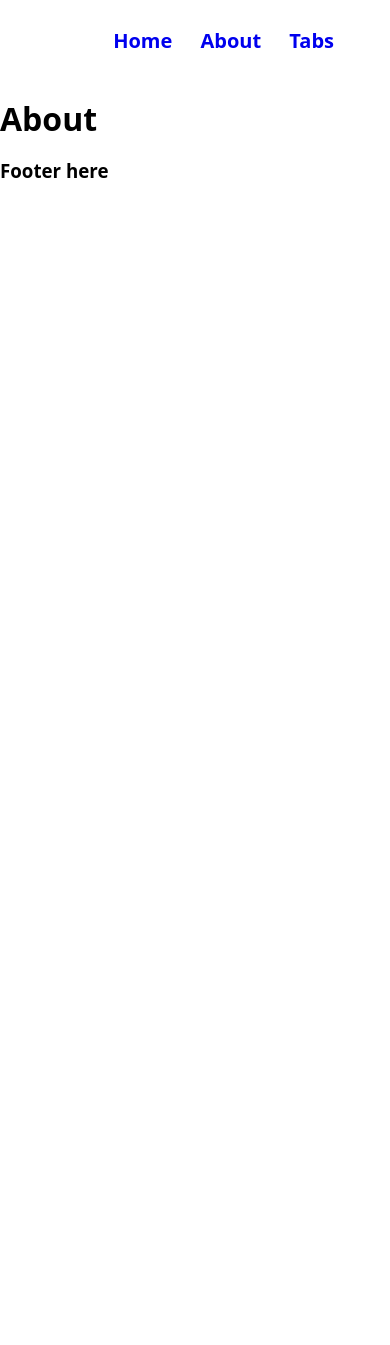
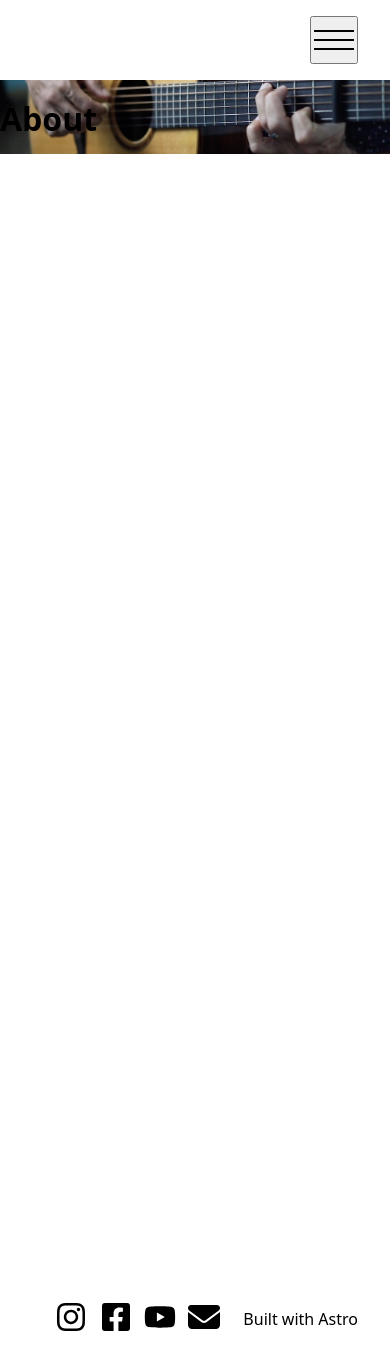
Before and after one commit to AntonEmery/website-rebuild-astro, an Astro site: page /about in a window 390 px wide. Before the commit the page ends 844 px from the top, so only its background shows below. Built offline with nearby package versions, Linux system fonts and the light colour scheme; Astro itself is replaced by a stand-in of ours.

Commit message:
Add footer icons

```diff
--- a/src/components/Footer.astro
+++ b/src/components/Footer.astro
@@ -1,3 +1,17 @@
-<footer>
-  <h3>Footer here</h3>
+<footer class="footer site-content-width">
+  <div>
+    <svg class="icon icon--32">
+      <use href=/icon/instagram.svg#instagram />
+    </svg>
+    <svg class="icon icon--32">
+      <use href=/icon/instagram.svg#facebook />
+    </svg>
+    <svg class="icon icon--32">
+      <use href=/icon/instagram.svg#youtube />
+    </svg>
+    <svg class="icon icon--32">
+      <use href=/icon/instagram.svg#envelope />
+    </svg>
+  </div>
+  <span>Built with Astro</span>
 </footer>
--- /dev/null
+++ b/src/components/MobileNav.tsx
@@ -0,0 +1,17 @@
+import { useState } from "react";
+
+export const MobileNav = () => {
+  const [isMobileNavOpen, setIsMobileNavOpen] = useState(false);
+  return (
+    <>
+    <button className={`nav__hamburger ${isMobileNavOpen ? 'nav__hamburger--open' : ''}`} onClick={() => setIsMobileNavOpen(!isMobileNavOpen)}>
+      <span></span>
+      <span></span>
+      <span></span>
+    </button>
+    <div className={`nav__mobile ${isMobileNavOpen ? 'nav__mobile--open' : ''}`}>
+      <p>Mobile Nav</p>
+      </div>
+    </>
+  )
+};
--- a/src/components/Nav.astro
+++ b/src/components/Nav.astro
@@ -1,6 +1,8 @@
 ---
 const pathname = new URL(Astro.request.url).pathname;
 const currentPath = pathname.slice(1); // remove the first "/"
+import { MobileNav } from './MobileNav.tsx';
+const isAltNavColor = ['about/', 'tabs/'].includes(currentPath);
 ---
 
 <script>
@@ -28,13 +30,14 @@ const currentPath = pathname.slice(1); // remove the first "/"
   observer.observe(targetEl)
 </script>
 
-<header class="site-nav">
+<header class:list={["site-nav", {'site-nav--alt-color': isAltNavColor}]}>
   <nav class="site-content-width nav">
     <div class="nav__main">
       <a class={currentPath === '' ? 'active' : ''} href="/"<span>Home</span></a>
       <a class={currentPath === 'about/' ? 'active' : ''} href="/about/"<span>About</span></a>
       <a class={currentPath === 'tabs/' ? 'active' : ''} href="/tabs/"<span>Tabs</span></a>
     </div>
+    <MobileNav client:load />
   </nav>
 </header>
 <div class="site-nav-placeholder"></div>
--- a/src/pages/about.astro
+++ b/src/pages/about.astro
@@ -1,9 +1,10 @@
 ---
 import Layout from "../layouts/Layout.astro";
+const sectionClassName = "about";
 ---
 
 <Layout title="About Anton" description="Bio of Anton Emery, celtic guitarist", keywords="celtic, guitar, acoustic, sheet musc, tabs">
-  <main>
+  <main class=`section section--${sectionClassName}` data-header>
     <h1>About</h1>
   </main>
 </Layout>
--- a/src/pages/index.astro
+++ b/src/pages/index.astro
@@ -5,5 +5,6 @@ const sectionClassName = 'home'
 
 <Layout title="Anton Emery - Celtic Guitar" description="celtic music on fingerstyle guitar" keywords="celtic, fingerstyle, acoustic, guitar">
 	<main class=`section section--${sectionClassName}` data-header>
+    <h1>Anton Emery</h1>
 	</main>
 </Layout>
--- /dev/null
+++ b/src/styles/_footer.scss
@@ -0,0 +1,19 @@
+.footer {
+  display: flex;
+  justify-content: center;
+  align-items: center;
+  margin-bottom: .5rem;
+
+  div {
+    margin-left: auto;
+  }
+
+  span {
+    margin-left: auto;
+  }
+
+  svg {
+    font-size: var(--font-size-sm);
+    margin: 0 .25rem;
+  }
+}
--- /dev/null
+++ b/src/styles/_icon.scss
@@ -0,0 +1,11 @@
+.icon {
+  width: var(--icon-size);
+  height: var(--icon-size);
+  &--24 {
+    --icon-size: 1.5rem;
+  }
+
+  &--32 {
+    --icon-size: 2rem;
+  }
+}
--- a/src/styles/_links.scss
+++ b/src/styles/_links.scss
@@ -2,7 +2,7 @@ a {
   text-decoration: none;
 
   &:visited {
-    color: black;
+    color: var(--visited-link-color);
   }
 
   &:hover {
--- a/src/styles/_nav.scss
+++ b/src/styles/_nav.scss
@@ -10,10 +10,21 @@
     height: var(--site-nav-height);
   }
 
+  &--alt-color {
+    a {
+      color: white;
+    }
+  }
+
 
   &--scrolled {
     background: white;
     transition: background 0.5s ease-in-out;
+    z-index: 3;
+
+    a {
+      color: black;
+    }
   }
 }
 
@@ -34,5 +45,66 @@
         text-decoration: underline;
       }
     }
+
+    @media screen and (max-width: $mobile-upper-limit) {
+      display: none;
+    }
+  }
+
+  &__mobile {
+    visibility: hidden;
+    position: absolute;
+    background: white;
+    top: 0;
+    left: 0;
+    height: 0;
+    width: 100%;
+    z-index: 2;
+    transition: all 0.25s ease-out;
+    opacity: 0;
+
+    &--open {
+      height: 80vh;
+      visibility: visible;
+      opacity: 1;
+    }
+  }
+
+  &__hamburger {
+    visibility: visible;
+    display: flex;
+    flex-direction: column;
+    justify-content: space-around;
+    align-items: center;
+    padding: .5rem;
+    height: 3rem;
+    width: 3rem;
+    z-index: 4;
+
+    @media screen and (min-width: $mobile-upper-limit) {
+      visibility: hidden;
+    }
+
+    span {
+      height: 2px;
+      width: 40px;
+      background: black;
+      transition: all 0.25s ease-out;
+    }
+    &--open {
+      // Transition lines to an X
+      span:first-child {
+        transform: rotate(45deg) translate(5px, 5px);
+      }
+
+      span:nth-child(2) {
+        display: none;
+      }
+
+      span:nth-child(3) {
+        transform: rotate(-45deg) translate(5px, -3px);
+
+      }
+    }
   }
 }
--- a/src/styles/_section.scss
+++ b/src/styles/_section.scss
@@ -23,7 +23,7 @@
       content: "";
       position: absolute;
       width: 100%;
-      height: 100%;
+      height: calc(100% + var(--site-nav-height));
       left: 0;
       z-index: -2;
       top: var(--background-img-top-position);
@@ -34,6 +34,17 @@
   }
 
   &--about {
-
+    &:before {
+      content: "";
+      position: absolute;
+      width: 100%;
+      height: 100%;
+      left: 0;
+      z-index: -2;
+      top: var(--background-img-top-position);
+      background-image: url("/src/images/guitar-close-up.jpg");
+      background-size: contain;
+      background-repeat: no-repeat;
+    }
   }
 }
--- a/src/styles/styles.scss
+++ b/src/styles/styles.scss
@@ -1,8 +1,10 @@
 @import "_breakpoints.scss";
+@import "_icon.scss";
 @import "_links.scss";
 @import "_nav.scss";
 @import "_section.scss";
 @import "_layout.scss";
+@import "_footer.scss";
 
 // Resets
 ul {
@@ -22,4 +24,8 @@ html {
   --font-size-xl: clamp(1.95rem, 1.56vw + 1.56rem, 2.81rem);
   --font-size-xxl: clamp(2.44rem, 2.38vw + 1.85rem, 3.75rem);
   --font-size-xxxl: clamp(3.05rem, 3.54vw + 2.17rem, 5rem);
+
+  --icon-size: 1rem;
+
+  --visited-link-color: black;
 }
```
Also changed, not shown: public/icon/envelope-solid.svg (added), public/icon/instagram.svg (added), public/icon/square-facebook.svg (added), public/icon/youtube.svg (added).
